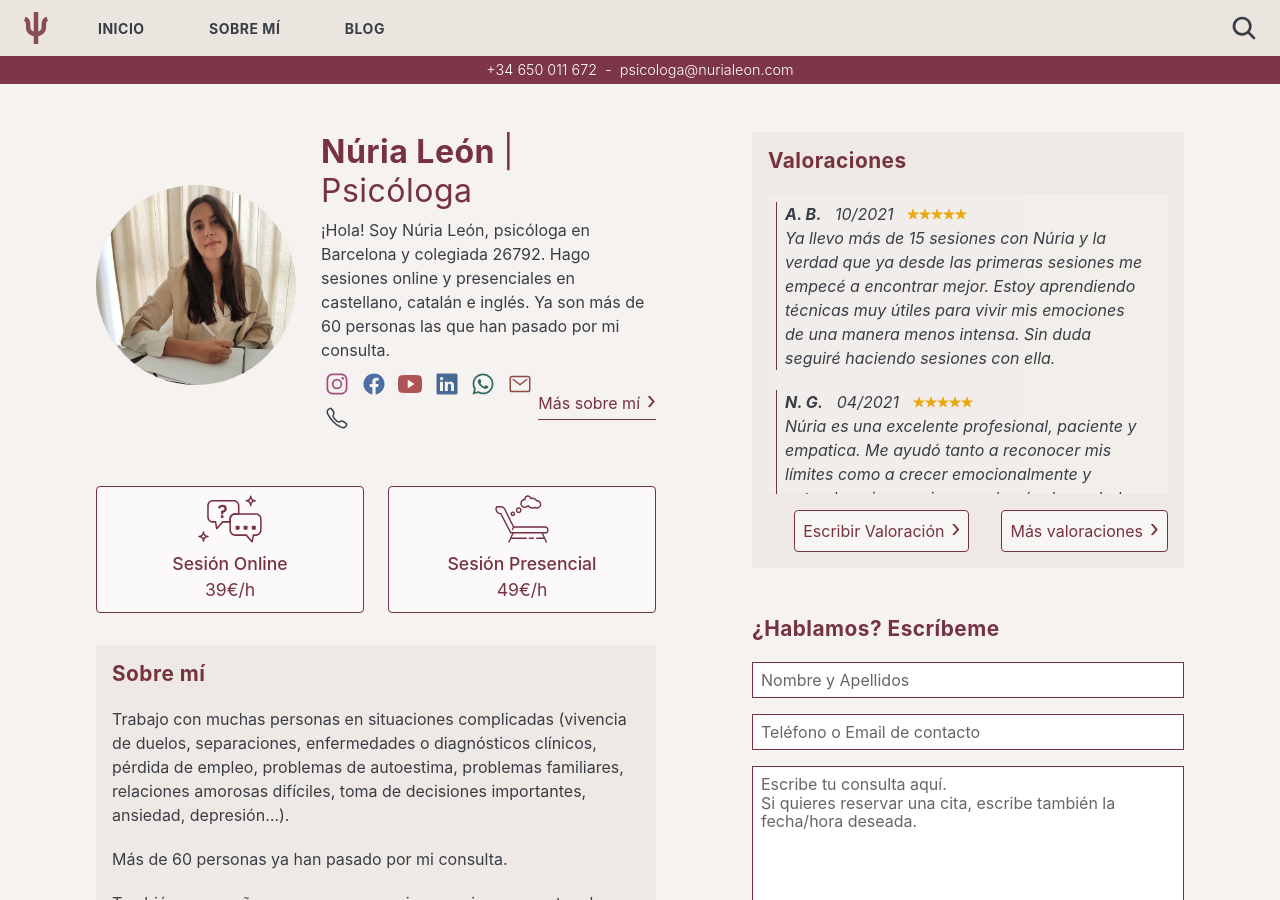
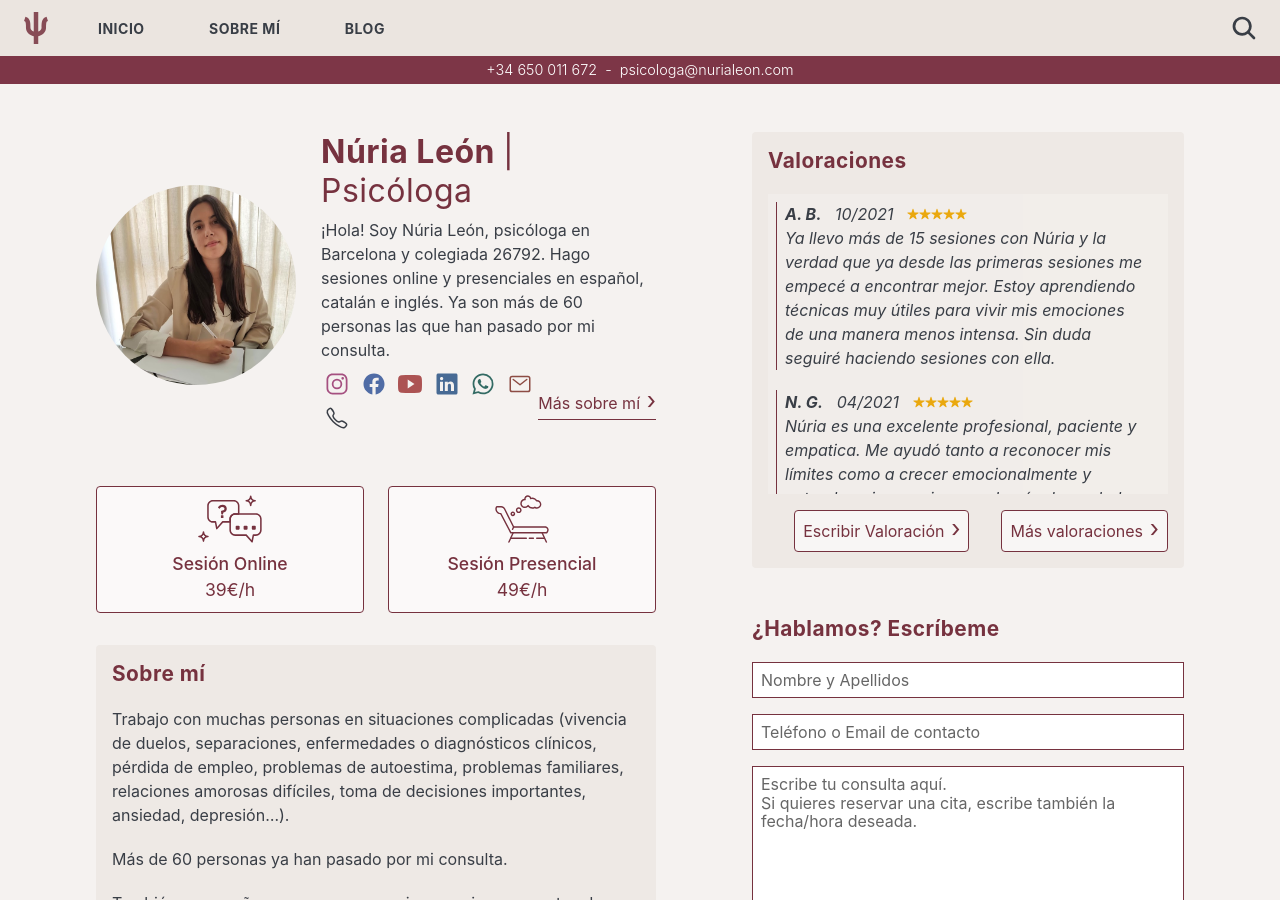
Before and after one commit to nurialeonsallent/nurialeon.com, a Jekyll site: the page built from index.html, in a window 1280 px wide and 900 px high. Built offline with Jekyll 4.4.1, drawn with Linux system fonts in a browser that asks for light colours.

Commit message:
Update settings.yml

```diff
--- a/_data/settings.yml
+++ b/_data/settings.yml
@@ -2,7 +2,7 @@
 # Lo que sale en Google:
 title: Núria León - Psicóloga Barcelona
 logo: logo.svg
-description: ¡Hola! Soy Núria León, psicóloga en Barcelona y colegiada 26792. Hago sesiones online y presenciales en castellano, catalán e inglés. Más de 60 personas ya han pasado por mi consulta. ¿Quieres saber más?"
+description: ¡Hola! Soy Núria León, psicóloga en Barcelona y colegiada 26792. Hago sesiones online y presenciales en español, catalán e inglés. Más de 60 personas ya han pasado por mi consulta. ¿Quieres saber más?"
 keywords: nuria, leon, psicologa, barcelona, online, presencial, terapia, barata
 
 #-------------------------------
@@ -11,7 +11,7 @@ author:
   name: Núria León
   image: hero.jpg
   say-hello: Núria León, Psicóloga
-  bio: ¡Hola! Soy Núria León, psicóloga en Barcelona y colegiada 26792. Hago sesiones online y presenciales en castellano, catalán e inglés. Ya son más de 60 personas las que han pasado por mi consulta.
+  bio: ¡Hola! Soy Núria León, psicóloga en Barcelona y colegiada 26792. Hago sesiones online y presenciales en español, catalán e inglés. Ya son más de 60 personas las que han pasado por mi consulta.
 
 #-------------------------------
 # Contact links
```
